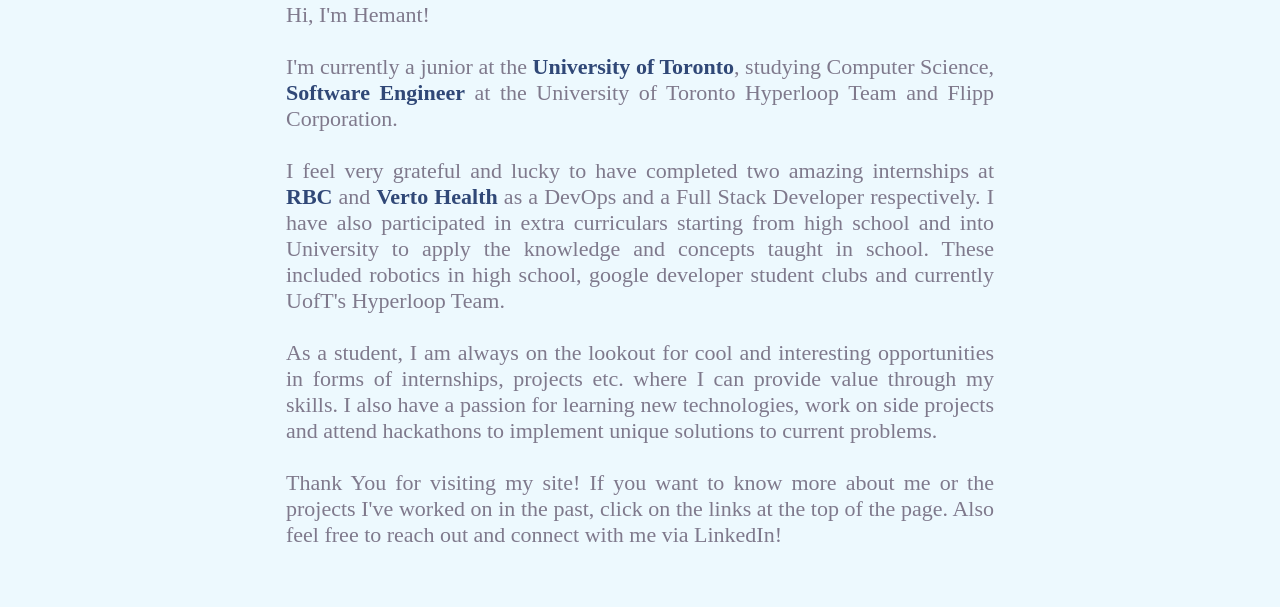
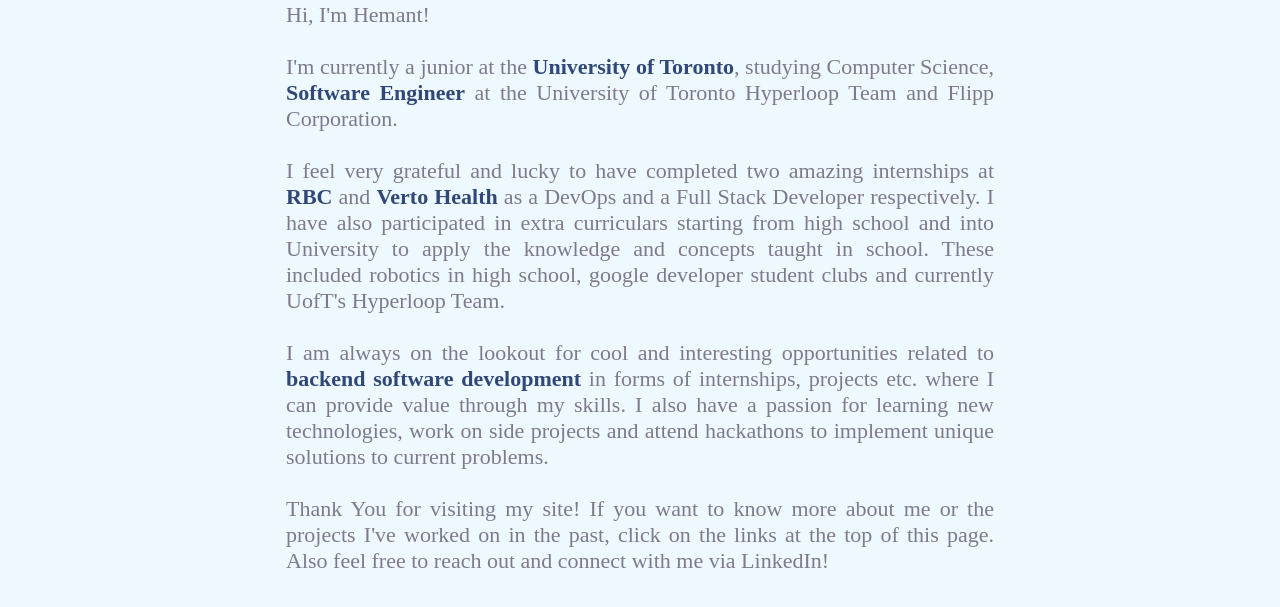
Before and after one commit to hemant3434/Personal-Website, a plain HTML site: page pub/index.html in a window 1280 px wide. Shown: the part 271-878 px from the top of the page. Drawn offline with Linux system fonts and the light colour scheme; a web font is replaced by a local one.

```diff
--- a/pub/index.html
+++ b/pub/index.html
@@ -75,15 +75,16 @@
         knowledge and concepts taught in school. These included robotics in high
         school, google developer student clubs and currently UofT's Hyperloop
         Team. <br /><br />
-        As a student, I am always on the lookout for cool and interesting
-        opportunities in forms of internships, projects etc. where I can provide
-        value through my skills. I also have a passion for learning new
-        technologies, work on side projects and attend hackathons to implement
-        unique solutions to current problems.<br />
+        I am always on the lookout for cool and interesting opportunities
+        related to <span>backend software development</span> in forms of
+        internships, projects etc. where I can provide value through my skills.
+        I also have a passion for learning new technologies, work on side
+        projects and attend hackathons to implement unique solutions to current
+        problems.<br />
         <br />
         Thank You for visiting my site! If you want to know more about me or the
         projects I've worked on in the past, click on the links at the top of
-        the page. Also feel free to reach out and connect with me via LinkedIn!
+        this page. Also feel free to reach out and connect with me via LinkedIn!
       </p>
     </div>
   </body>
```
Also changed, not shown: 1 other file.
